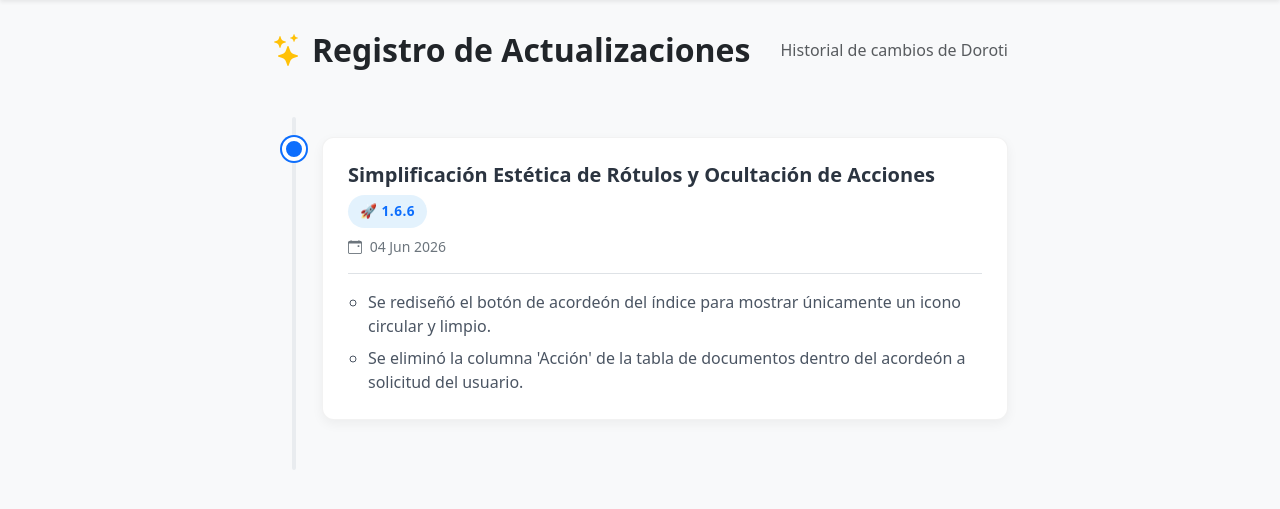
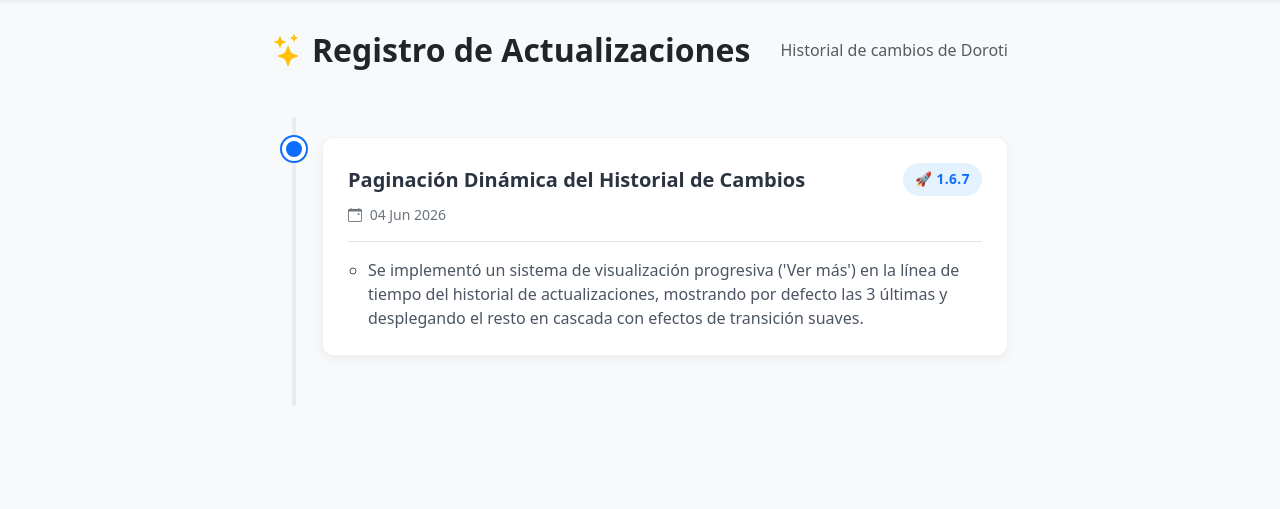
Before and after one commit to wrot06/doroti, a PHP site: page /doroti/actualizaciones/index.php in a window 1280 px wide. Shown: the part 89-598 px from the top of the page. Run offline with PHP 8.4, Linux system fonts and the light colour scheme; the visitor is signed in with stand-in values (Sample User, id 1); tables that the repository leaves empty or names only in its code hold one stand-in row (values such as "Sample post"); some libraries are stand-ins or nearby versions.

Commit message:
feat: implementar paginacion Ver mas en historial de actualizaciones (v1.6.7)

```diff
--- a/actualizaciones/index.php
+++ b/actualizaciones/index.php
@@ -439,6 +439,21 @@
                 $stmt_insert->close();
             }
         }
+        if (!$exists && $current_version === '1.6.7') {
+            $insert_sql = "INSERT INTO actualizaciones (titulo, version, fecha_lanzamiento, descripcion, estado) VALUES (?, ?, ?, ?, ?)";
+            $stmt_insert = $conec->prepare($insert_sql);
+            if ($stmt_insert) {
+                $titulo = "Paginación Dinámica del Historial de Cambios";
+                $fecha = date('Y-m-d');
+                $descripcion = "<ul>
+                    <li>Se implementó un sistema de visualización progresiva ('Ver más') en la línea de tiempo del historial de actualizaciones, mostrando por defecto las 3 últimas y desplegando el resto en cascada con efectos de transición suaves.</li>
+                </ul>";
+                $estado = 1;
+                $stmt_insert->bind_param("ssssi", $titulo, $current_version, $fecha, $descripcion, $estado);
+                $stmt_insert->execute();
+                $stmt_insert->close();
+            }
+        }
     }
 } catch (Throwable $e) {
     error_log("Error al auto-registrar la actualización: " . $e->getMessage());
@@ -555,8 +570,13 @@
 
                 <?php if ($resultado && $resultado->num_rows > 0): ?>
                     <ul class="timeline">
-                        <?php while ($row = $resultado->fetch_assoc()): ?>
-                            <li class="timeline-item">
+                        <?php
+                        $counter = 0;
+                        while ($row = $resultado->fetch_assoc()):
+                            $counter++;
+                            $isHidden = ($counter > 3) ? 'style="display:none;" class="timeline-item old-update"' : 'class="timeline-item"';
+                        ?>
+                            <li <?= $isHidden ?>>
                                 <div class="timeline-marker"></div>
                                 <div class="timeline-content">
                                     <div class="d-flex flex-wrap justify-content-between align-items-center mb-2 gap-2">
@@ -571,6 +591,14 @@
                             </li>
                         <?php endwhile; ?>
                     </ul>
+
+                    <?php if ($counter > 3): ?>
+                        <div class="text-center mt-4 mb-5" id="btn-ver-mas-container">
+                            <button type="button" class="btn btn-primary btn-lg shadow-sm px-4 fw-bold" onclick="showOlderUpdates()">
+                                <i class="bi bi-arrow-down-short me-2 fs-5"></i>Ver más actualizaciones
+                            </button>
+                        </div>
+                    <?php endif; ?>
                 <?php else: ?>
                     <div class="alert alert-info text-center py-4 rounded-4 shadow-sm">
                         <i class="bi bi-info-circle fs-3 d-block mb-2"></i>
@@ -582,6 +610,32 @@
     </main>
 
     <script src="https://cdn.jsdelivr.net/npm/bootstrap@5.3.0/dist/js/bootstrap.bundle.min.js"></script>
+    <script>
+        function showOlderUpdates() {
+            const oldUpdates = document.querySelectorAll('.old-update');
+            const btnContainer = document.getElementById('btn-ver-mas-container');
+
+            // Mostrar cada actualización antigua con un ligero efecto de desvanecimiento progresivo
+            oldUpdates.forEach((el, index) => {
+                el.style.display = '';
+                el.style.opacity = '0';
+                el.style.transition = 'opacity 0.5s ease';
+                // Añadir retardo para que aparezcan una por una (efecto cascada)
+                setTimeout(() => {
+                    el.style.opacity = '1';
+                }, index * 100);
+            });
+
+            // Ocultar el botón "Ver más"
+            if (btnContainer) {
+                btnContainer.style.opacity = '0';
+                btnContainer.style.transition = 'opacity 0.3s ease';
+                setTimeout(() => {
+                    btnContainer.style.display = 'none';
+                }, 300);
+            }
+        }
+    </script>
 </body>
 </html>
 <?php ob_end_flush(); ?>
--- a/config/version.php
+++ b/config/version.php
@@ -1,3 +1,3 @@
 <?php
 // Archivo de configuración para el versionado del sistema
-define('APP_VERSION', '1.6.6');
+define('APP_VERSION', '1.6.7');
```
